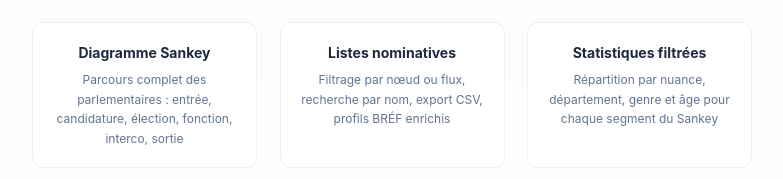
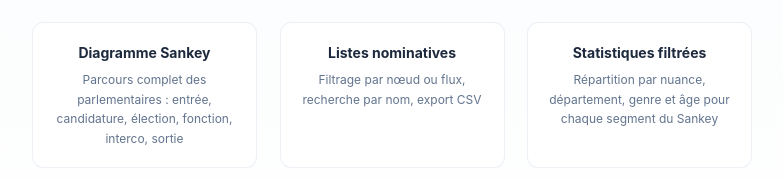
Before and after one commit to PrupoCG/cumulAnael, a Next.js app in the folder frontend/: page / in a window 1280 px wide. Shown: the part 447-626 px from the top of the page, without its empty margins (248-1031 px from the left). Built offline with nearby package versions, Linux system fonts and the light colour scheme.

Commit message:
Retrait mention BRÉF enrichis dans la carte listes nominatives

```diff
--- a/frontend/app/page.tsx
+++ b/frontend/app/page.tsx
@@ -40,7 +40,7 @@ export default function Home() {
           <div className="bg-white/80 backdrop-blur-sm border border-slate-200/60 rounded-xl p-5 text-center">
             <h3 className="text-[14px] font-bold text-slate-800 mb-1.5">Listes nominatives</h3>
             <p className="text-[12px] text-slate-500 leading-relaxed">
-              Filtrage par nœud ou flux, recherche par nom, export CSV, profils BRÉF enrichis
+              Filtrage par nœud ou flux, recherche par nom, export CSV
             </p>
           </div>
 
```
